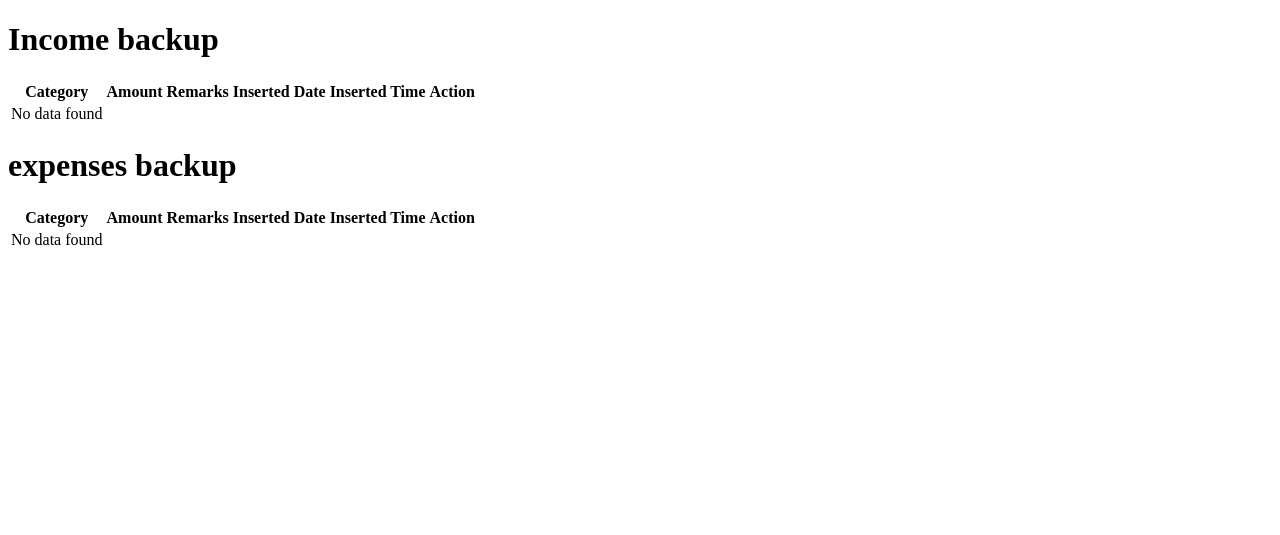
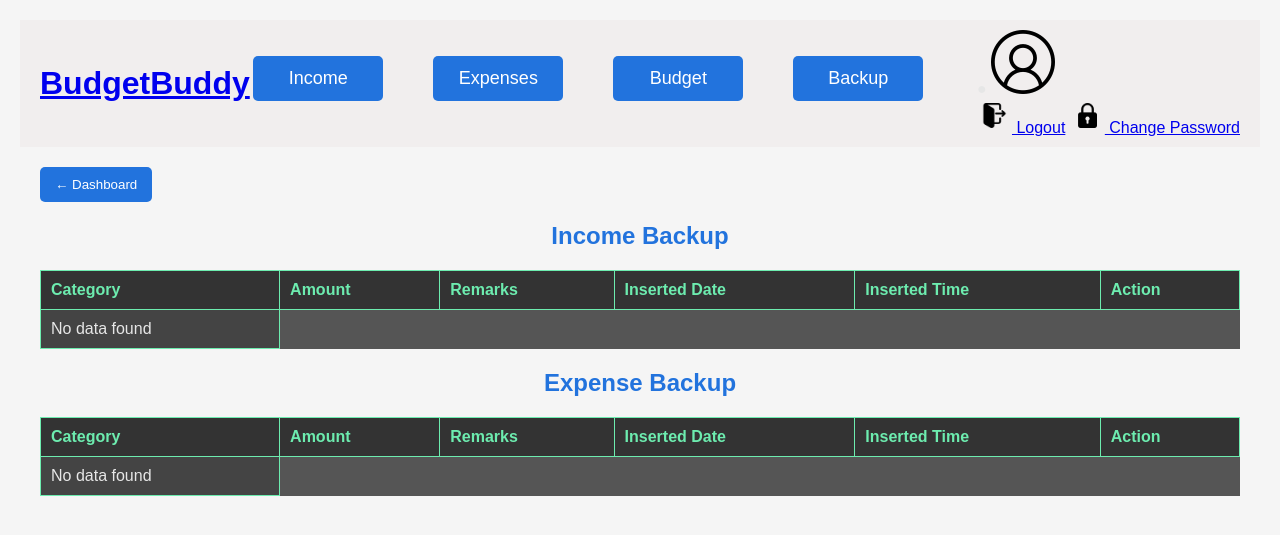
Before and after one commit to SandipKhadka/Finance, a PHP site: page /Public/Markup/backup.php in a window 1280 px wide. Shown: the top 535 px of the page. Run offline with PHP 8.4, Linux system fonts and the light colour scheme; the visitor is signed in with stand-in values (Sample User, id 1); data that the repository does not hold is empty.

Commit message:
Added Icons

```diff
--- a/Public/CSS/expenses_transaction.css
+++ b/Public/CSS/expenses_transaction.css
@@ -23,6 +23,12 @@ h1 {
 	background-color: #333;
 	padding: 10px 20px;
 	margin-bottom: 20px;
+}
+
+.icons {
+	height: 25px;
+	width: 25px;
+	margin: 5px;
 }
 
 .add-button {
--- a/Public/CSS/income_transaction.css
+++ b/Public/CSS/income_transaction.css
@@ -19,6 +19,7 @@ h1,
 h2 {
 	color: #2273dd;
 	text-align: center;
+	text-decoration: none !important;
 }
 
 .header-bar {
@@ -28,6 +29,12 @@ h2 {
 	background-color: #f1eeee;
 	padding: 10px 20px;
 	margin-bottom: 20px;
+}
+
+.icons {
+	height: 25px;
+	width: 25px;
+	margin: 5px;
 }
 
 .buttoncontainer {
--- a/Public/Markup/backup.php
+++ b/Public/Markup/backup.php
@@ -9,14 +9,71 @@ $backup->close_db_connection();
 
 <!doctype html>
 <html lang="en">
+
 <head>
     <meta charset="UTF-8">
     <meta name="viewport" content="width=device-width, initial-scale=1">
-    <title>Document</title>
+    <link rel="stylesheet" href="../CSS/income_transaction.css">
+    <title>Backup & Restore</title>
 </head>
+
 <body>
-<h1>Income backup</h1>
-<table>
+    <div class="header-bar">
+        <h1><a href="dashboard.php"> BudgetBuddy </a></h1>
+
+        <div class="buttoncontainer">
+            <div class="buttons">
+                <a href="income_transaction.php">
+                    <button class="dashboard-button">Income</button>
+                </a>
+                <a href="expenses_transaction.php">
+                    <button class="dashboard-button">Expenses</button>
+                </a>
+                <a href="spend_mimit.php">
+                    <button class="dashboard-button">Budget</button>
+                </a><a href="backup.php">
+                    <button class="dashboard-button">Backup</button>
+                </a>
+            </div>
+        </div>
+
+        <div class="profile-container">
+            <div onclick="toggleDropdown()" class="profile-icon"> &#9679;
+                <img src="../icons/user-icon.png" alt="User Profile" class="profile-img">
+            </div>
+            <div id="profile-dropdown" class="dropdown-content">
+                <a href="../../App/Controller/UserController.php?submit=logout"> <img src="../icons/logout.png" class="icons"> Logout</a>
+                <a href="change_password.php"> <img src="../icons/lock.png" class="icons"> Change Password</a>
+            </div>
+        </div>
+
+        <script>
+            function toggleDropdown() {
+                document.getElementById('profile-dropdown').classList.toggle('show');
+            }
+
+            window.onclick = function(event) {
+                if (!event.target.matches('.profile-icon')) {
+                    var dropdown = document.getElementsByClassName('dropdown-content');
+                    var i;
+                    for (i = 0; i < dropdown.length; i++) {
+                        var openDropdown = dropdown[i];
+                        if (openDropdown.classList.contains('show')) {
+                            openDropdown.classList.remove('show');
+                        }
+                    }
+                }
+            };
+        </script>
+    </div>
+
+    <div class="container">
+        <a href="dashboard.php">
+            <button>&#x2190; Dashboard</button>
+        </a>
+
+        <h2>Income Backup</h2>
+        <table class="transactions-table">
             <tr>
                 <th>Category</th>
                 <th>Amount</th>
@@ -26,7 +83,7 @@ $backup->close_db_connection();
                 <th>Action</th>
             </tr>
             <?php
-    if($income_backup ==null) {
+            if ($income_backup == null) {
                 echo "<tr><td>No data found</td></tr>";
             } else {
                 foreach ($income_backup as $income) {
@@ -49,8 +106,8 @@ $backup->close_db_connection();
             ?>
         </table>
 
-<h1>expenses backup</h1>
-<table>
+        <h2>Expense Backup</h2>
+        <table class="transactions-table">
             <tr>
                 <th>Category</th>
                 <th>Amount</th>
@@ -60,7 +117,7 @@ $backup->close_db_connection();
                 <th>Action</th>
             </tr>
             <?php
-    if($expenses_backup ==null) {
+            if ($expenses_backup == null) {
                 echo "<tr><td>No data found</td></tr>";
             } else {
 
@@ -84,7 +141,7 @@ $backup->close_db_connection();
             }
             ?>
         </table>
+    </div>
+</body>
 
-
-</body>
 </html>
--- a/Public/Markup/dashboard.php
+++ b/Public/Markup/dashboard.php
@@ -176,7 +176,7 @@ $dashboard_controller->close_db_connection();
 
 <body>
     <div class="header-bar">
-        <h1>BudgetBuddy</h1>
+        <h1><a href="dashboard.php"> BudgetBuddy </a></h1>
 
         <div class="buttoncontainer">
             <div class="buttons">
@@ -199,8 +199,8 @@ $dashboard_controller->close_db_connection();
                 <img src="../icons/user-icon.png" alt="User Profile" class="profile-img">
             </div>
             <div id="profile-dropdown" class="dropdown-content">
-                <a href="../../App/Controller/UserController.php?submit=logout">Logout</a>
-                <a href="change_password.php">Change Password</a>
+                <a href="../../App/Controller/UserController.php?submit=logout"> <img src="../icons/logout.png" class="icons"> Logout</a>
+                <a href="change_password.php"> <img src="../icons/lock.png" class="icons"> Change Password</a>
             </div>
         </div>
 
```
Also changed, not shown: Public/CSS/dashboard.css (+7 -1 lines), Public/Markup/expenses_transaction.php (+49 -0 lines), Public/Markup/income_transaction.php (+48 -0 lines), Public/icons/lock.png (added), Public/icons/logout.png (added). Lines whose indentation alone changed are shown as unchanged.
